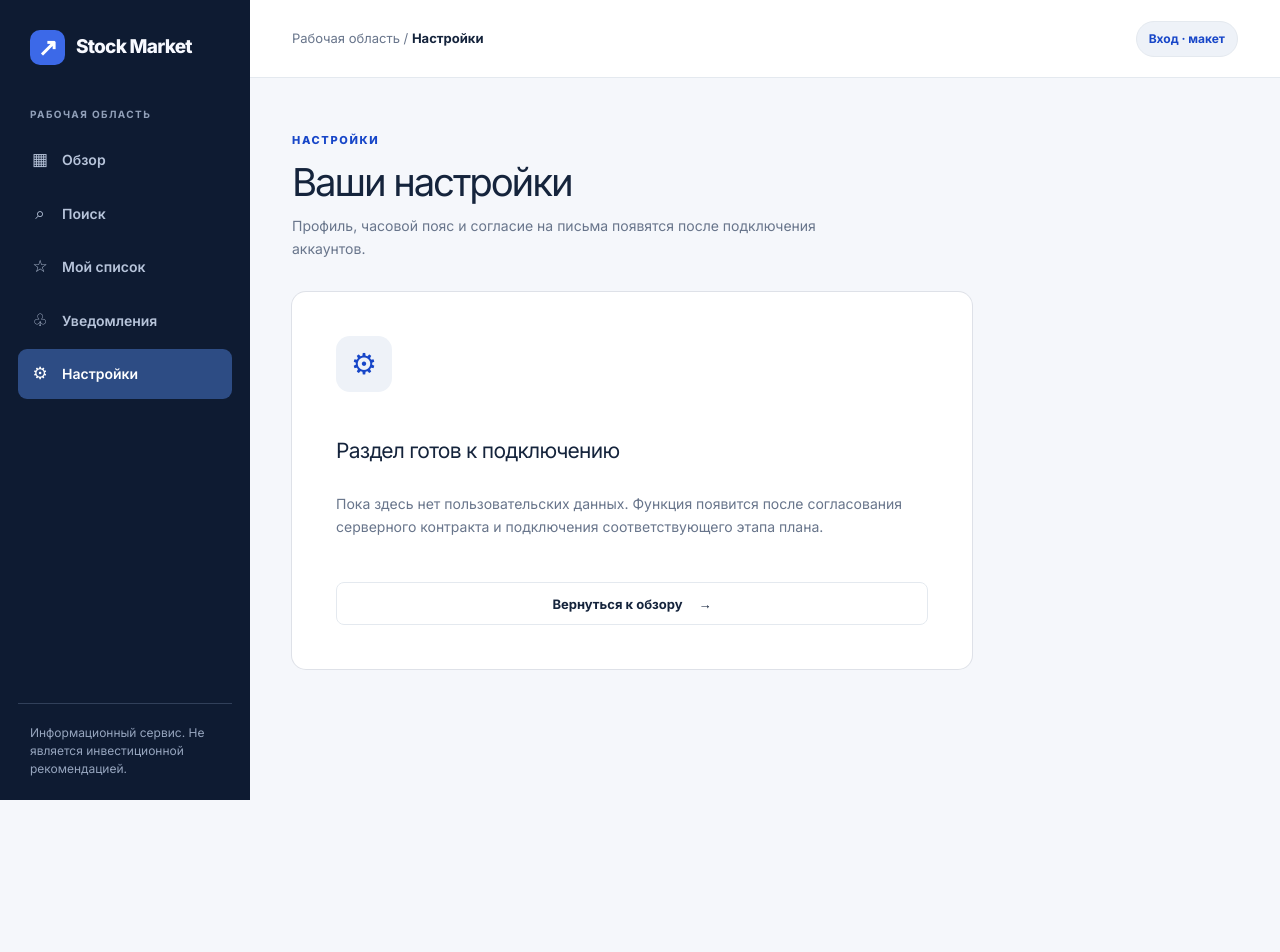
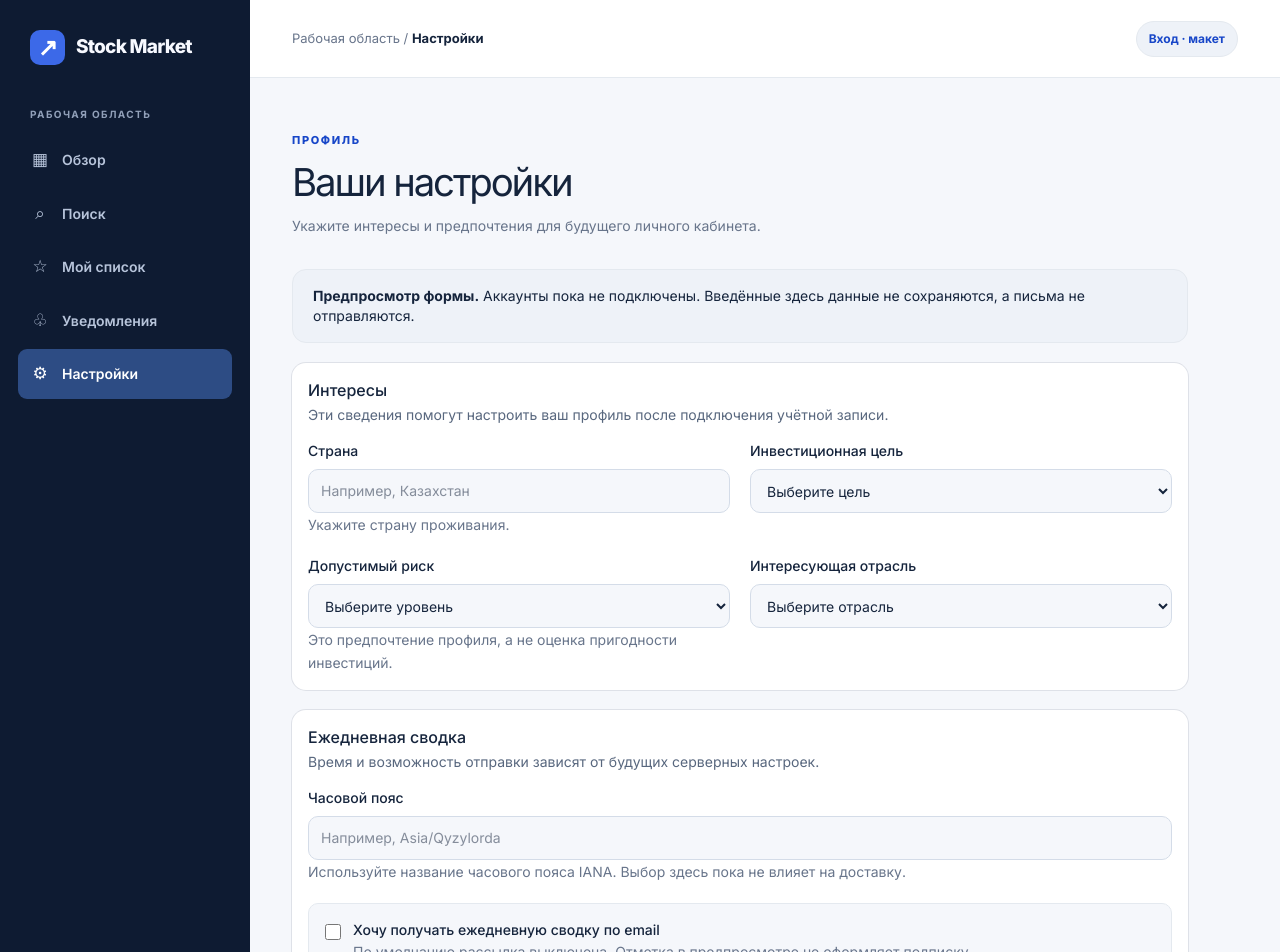
Before and after one commit to nazek52/ai-stock-market, a Next.js app in the folder web/: page /settings in a window 1280 px wide. Shown: the top 952 px of the page. Before the commit the page ends 800 px from the top, so only its background shows below. Built offline with nearby package versions, Linux system fonts and the light colour scheme.

Commit message:
feat(a): add profile and email preference previews

```diff
--- a/web/src/app/settings/page.tsx
+++ b/web/src/app/settings/page.tsx
@@ -1,2 +1,17 @@
-import { EmptyPage } from "@/components/empty-page";
-export default function SettingsPage() { return <EmptyPage label="Настройки" title="Ваши настройки" description="Профиль, часовой пояс и согласие на письма появятся после подключения аккаунтов." icon="⚙" />; }
+import { AppShell } from "@/components/app-shell";
+import { ProfileSettingsPreview } from "@/components/profile/profile-settings-preview";
+
+export default function SettingsPage() {
+  return (
+    <AppShell active="Настройки">
+      <div className="page-heading">
+        <div>
+          <span className="eyebrow">ПРОФИЛЬ</span>
+          <h1>Ваши настройки</h1>
+          <p>Укажите интересы и предпочтения для будущего личного кабинета.</p>
+        </div>
+      </div>
+      <ProfileSettingsPreview />
+    </AppShell>
+  );
+}
--- /dev/null
+++ b/web/src/components/profile/profile-settings-preview.tsx
@@ -0,0 +1,104 @@
+"use client";
+
+import type { FormEvent } from "react";
+import { Button } from "@/components/ui/button";
+import { Card, CardContent, CardDescription, CardHeader, CardTitle } from "@/components/ui/card";
+
+const fieldClass =
+  "mt-2 min-h-11 w-full rounded-lg border border-input bg-background px-3 py-2 text-sm text-foreground focus-visible:outline-none focus-visible:ring-3 focus-visible:ring-ring/50";
+
+export function ProfileSettingsPreview() {
+  function preventPreviewSubmission(event: FormEvent<HTMLFormElement>) {
+    event.preventDefault();
+  }
+
+  return (
+    <div className="grid max-w-4xl gap-5">
+      <div className="rounded-xl border border-border bg-muted px-5 py-4 text-sm text-foreground" role="status">
+        <strong>Предпросмотр формы.</strong> Аккаунты пока не подключены. Введённые здесь данные не сохраняются, а письма не отправляются.
+      </div>
+
+      <form className="grid gap-5" onSubmit={preventPreviewSubmission} noValidate>
+        <Card>
+          <CardHeader>
+            <CardTitle>Интересы</CardTitle>
+            <CardDescription>Эти сведения помогут настроить ваш профиль после подключения учётной записи.</CardDescription>
+          </CardHeader>
+          <CardContent className="grid gap-5 sm:grid-cols-2">
+            <div>
+              <label className="block text-sm font-medium" htmlFor="country">Страна</label>
+              <input className={fieldClass} id="country" name="country" type="text" autoComplete="country-name" maxLength={80} placeholder="Например, Казахстан" aria-describedby="country-help" />
+              <p className="mt-2 text-xs" id="country-help">Укажите страну проживания.</p>
+            </div>
+            <div>
+              <label className="block text-sm font-medium" htmlFor="goal">Инвестиционная цель</label>
+              <select className={fieldClass} id="goal" name="goal" defaultValue="">
+                <option value="" disabled>Выберите цель</option>
+                <option value="growth">Рост капитала</option>
+                <option value="income">Регулярный доход</option>
+                <option value="preservation">Сохранение капитала</option>
+                <option value="learning">Изучение рынка</option>
+              </select>
+            </div>
+            <div>
+              <label className="block text-sm font-medium" htmlFor="risk">Допустимый риск</label>
+              <select className={fieldClass} id="risk" name="risk" defaultValue="" aria-describedby="risk-help">
+                <option value="" disabled>Выберите уровень</option>
+                <option value="low">Низкий</option>
+                <option value="medium">Средний</option>
+                <option value="high">Высокий</option>
+              </select>
+              <p className="mt-2 text-xs" id="risk-help">Это предпочтение профиля, а не оценка пригодности инвестиций.</p>
+            </div>
+            <div>
+              <label className="block text-sm font-medium" htmlFor="sector">Интересующая отрасль</label>
+              <select className={fieldClass} id="sector" name="sector" defaultValue="">
+                <option value="" disabled>Выберите отрасль</option>
+                <option value="technology">Технологии</option>
+                <option value="healthcare">Здравоохранение</option>
+                <option value="finance">Финансы</option>
+                <option value="industry">Промышленность</option>
+                <option value="consumer">Потребительские товары</option>
+                <option value="other">Другая отрасль</option>
+              </select>
+            </div>
+          </CardContent>
+        </Card>
+
+        <Card>
+          <CardHeader>
+            <CardTitle>Ежедневная сводка</CardTitle>
+            <CardDescription>Время и возможность отправки зависят от будущих серверных настроек.</CardDescription>
+          </CardHeader>
+          <CardContent className="grid gap-5">
+            <div>
+              <label className="block text-sm font-medium" htmlFor="timezone">Часовой пояс</label>
+              <input className={fieldClass} id="timezone" name="timezone" type="text" autoComplete="off" list="timezone-options" placeholder="Например, Asia/Qyzylorda" aria-describedby="timezone-help" />
+              <datalist id="timezone-options">
+                <option value="Asia/Qyzylorda" />
+                <option value="Asia/Almaty" />
+                <option value="Europe/Moscow" />
+                <option value="Europe/London" />
+                <option value="America/New_York" />
+                <option value="UTC" />
+              </datalist>
+              <p className="mt-2 text-xs" id="timezone-help">Используйте название часового пояса IANA. Выбор здесь пока не влияет на доставку.</p>
+            </div>
+            <div className="flex items-start gap-3 rounded-lg border border-border bg-background p-4">
+              <input className="mt-1 size-4 shrink-0 accent-primary" id="digest-consent" name="digestConsent" type="checkbox" aria-describedby="digest-help" />
+              <div>
+                <label className="text-sm font-medium" htmlFor="digest-consent">Хочу получать ежедневную сводку по email</label>
+                <p className="mt-1 text-xs" id="digest-help">По умолчанию рассылка выключена. Отметка в предпросмотре не оформляет подписку.</p>
+              </div>
+            </div>
+          </CardContent>
+        </Card>
+
+        <div className="flex flex-wrap items-center gap-3">
+          <Button type="submit" disabled>Сохранить настройки</Button>
+          <span className="text-sm text-muted-foreground">Сохранение станет доступно после подключения защищённой операции профиля.</span>
+        </div>
+      </form>
+    </div>
+  );
+}
```
Also changed, not shown: 1 other file (tests, documents, lock files or other folders).
